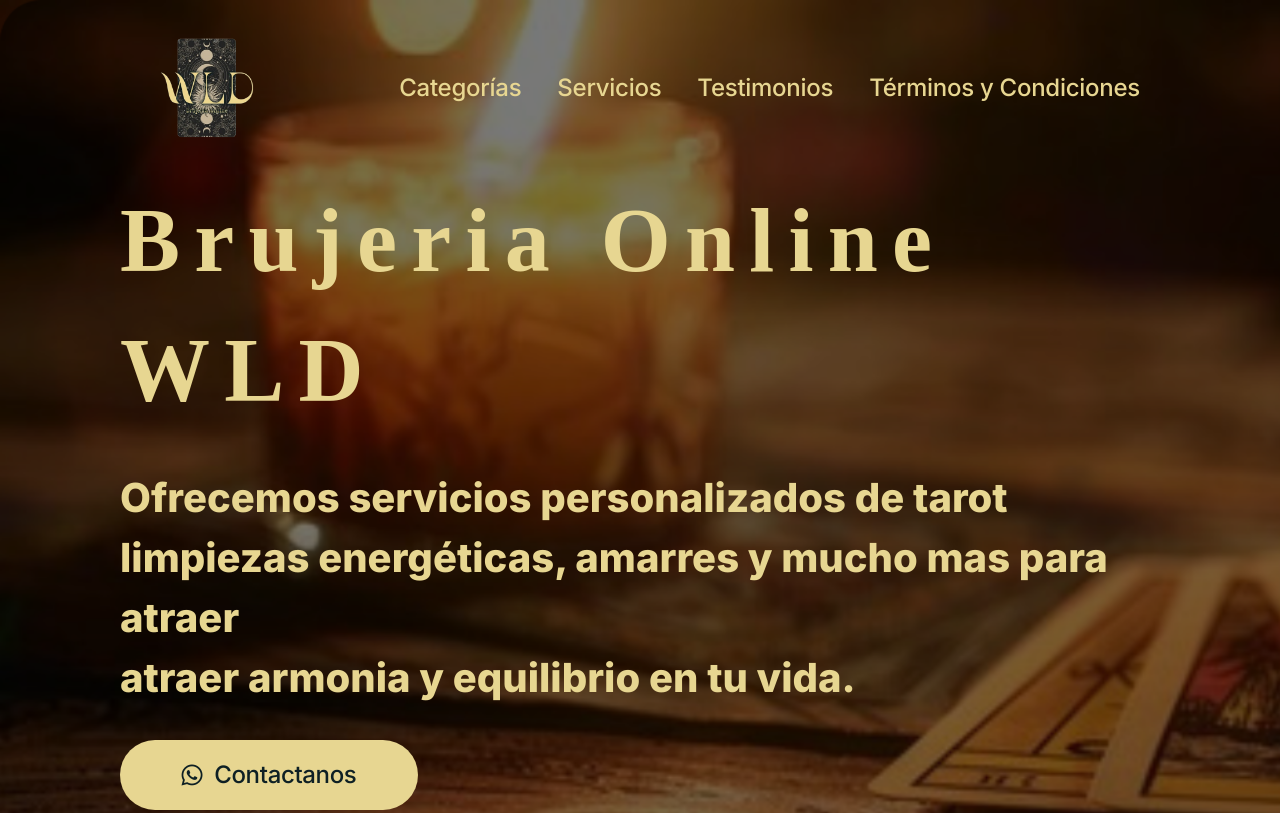
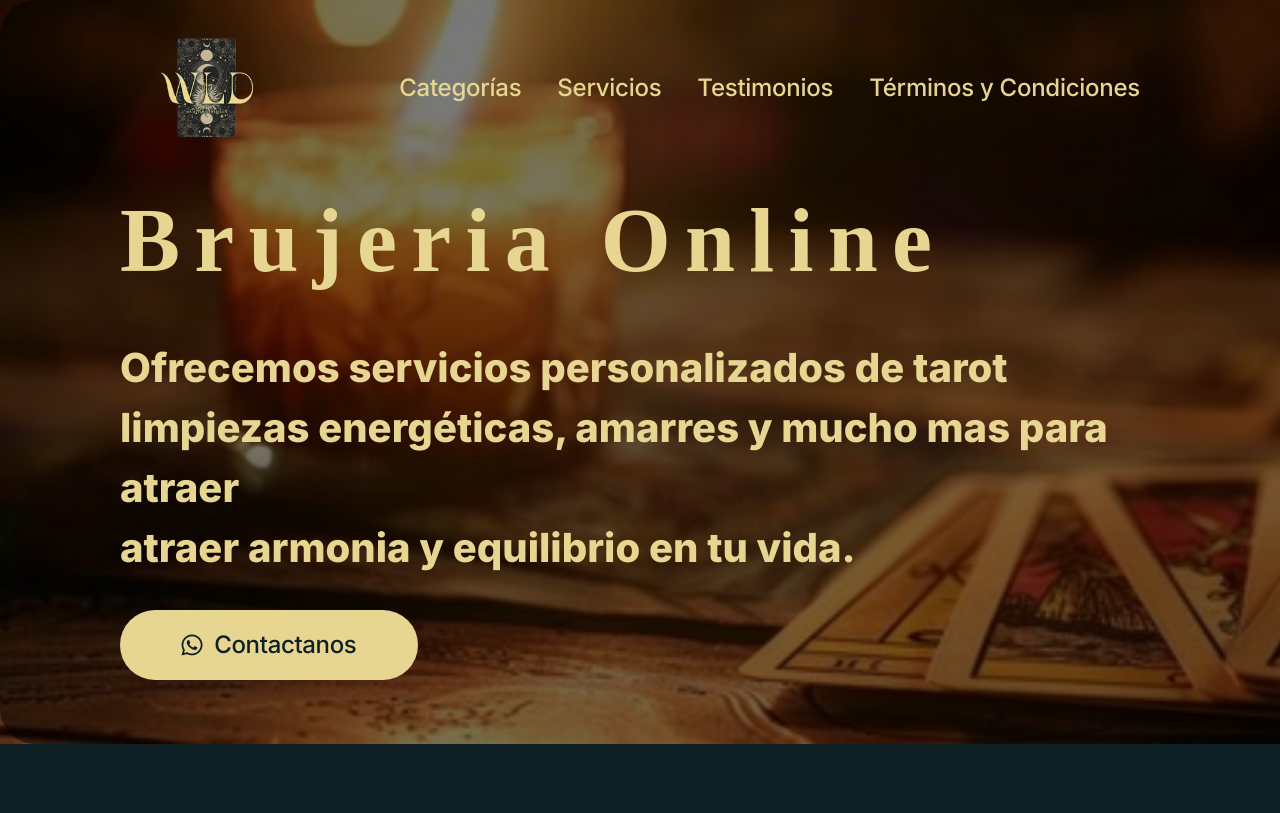
Before and after one commit to ulifarias7/Tarot-Amarres-Services, a plain HTML site: page index.html in a window 1280 px wide. Shown: the top 813 px of the page. Drawn offline with nearby package versions, Linux system fonts and the light colour scheme; a script that the page names is missing.

Commit message:
queculia

```diff
--- a/index.html
+++ b/index.html
@@ -81,7 +81,7 @@
         </div>
       </nav>
       <div class="Hero">
-        <h1>Brujeria Online WLD</h1>
+        <h1>Brujeria Online </h1>
         <p>
           Ofrecemos servicios personalizados de tarot <br />
           limpiezas energéticas, amarres y mucho mas para atraer <br />
```
